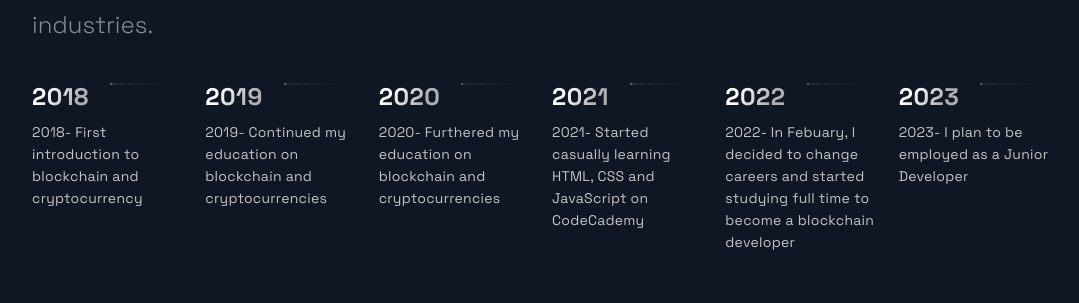
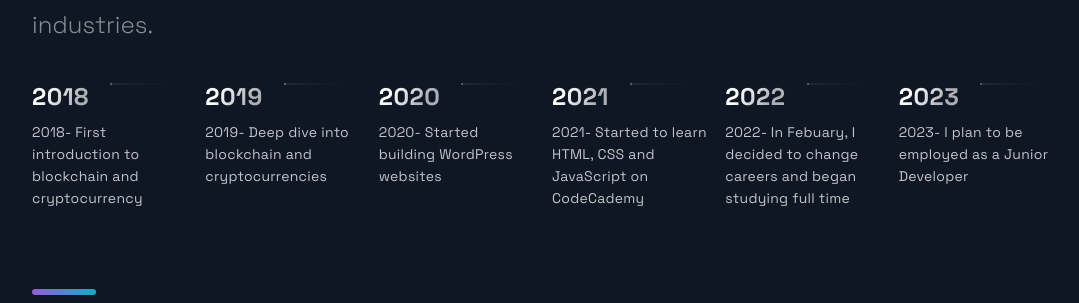
Before and after one commit to bchaindeveloper/bcdev-portfolio, a Next.js app: page / in a window 1280 px wide. Shown: the part 2844-3147 px from the top of the page, without its empty margins (88-1167 px from the left). Built offline with nearby package versions, Linux system fonts and the light colour scheme.

Commit message:
American Flag

```diff
--- a/src/components/Footer/Footer.js
+++ b/src/components/Footer/Footer.js
@@ -1,7 +1,8 @@
 import React from "react";
 import { AiFillGithub, AiFillInstagram, AiFillLinkedin } from "react-icons/ai";
-
+import { LinkIconImg } from "../../styles/GlobalComponents";
 import { SocialIcons } from "../Header/HeaderStyles";
+import { ImageContainer } from "../Technologies/TechnologiesStyles";
 import {
   CompanyContainer,
   FooterWrapper,
@@ -31,6 +32,7 @@ const Footer = () => {
           <LinkItem href="contact@bchaindev.com">
             contact@bchaindev.com
           </LinkItem>
+          <img src="images/flag.png" alt="" right />
         </LinkColumn>
       </LinkList>
       <SocialIconsContainer>
--- a/src/constants/constants.js
+++ b/src/constants/constants.js
@@ -22,12 +22,12 @@ export const projects = [
 
 export const TimeLineData = [
   { year: 2018, text: "2018- First introduction to blockchain and cryptocurrency" },
-  { year: 2019, text: "2019- Continued my education on blockchain and cryptocurrencies" },
-  { year: 2020, text: "2020- Furthered my education on blockchain and cryptocurrencies" },
+  { year: 2019, text: "2019- Deep dive into blockchain and cryptocurrencies" },
+  { year: 2020, text: "2020- Started building WordPress websites" },
   {
     year: 2021,
-    text: "2021- Started casually learning HTML, CSS and JavaScript on CodeCademy",
+    text: "2021- Started to learn HTML, CSS and JavaScript on CodeCademy",
   },
-  {year: 2022, text: "2022- In Febuary, I decided to change careers and started studying full time to become a blockchain developer"},
+  {year: 2022, text: "2022- In Febuary, I decided to change careers and began studying full time"},
   {year: 2023, text: "2023- I plan to be employed as a Junior Developer"}
 ];
```
Also changed, not shown: public/images/flag.png (added).
